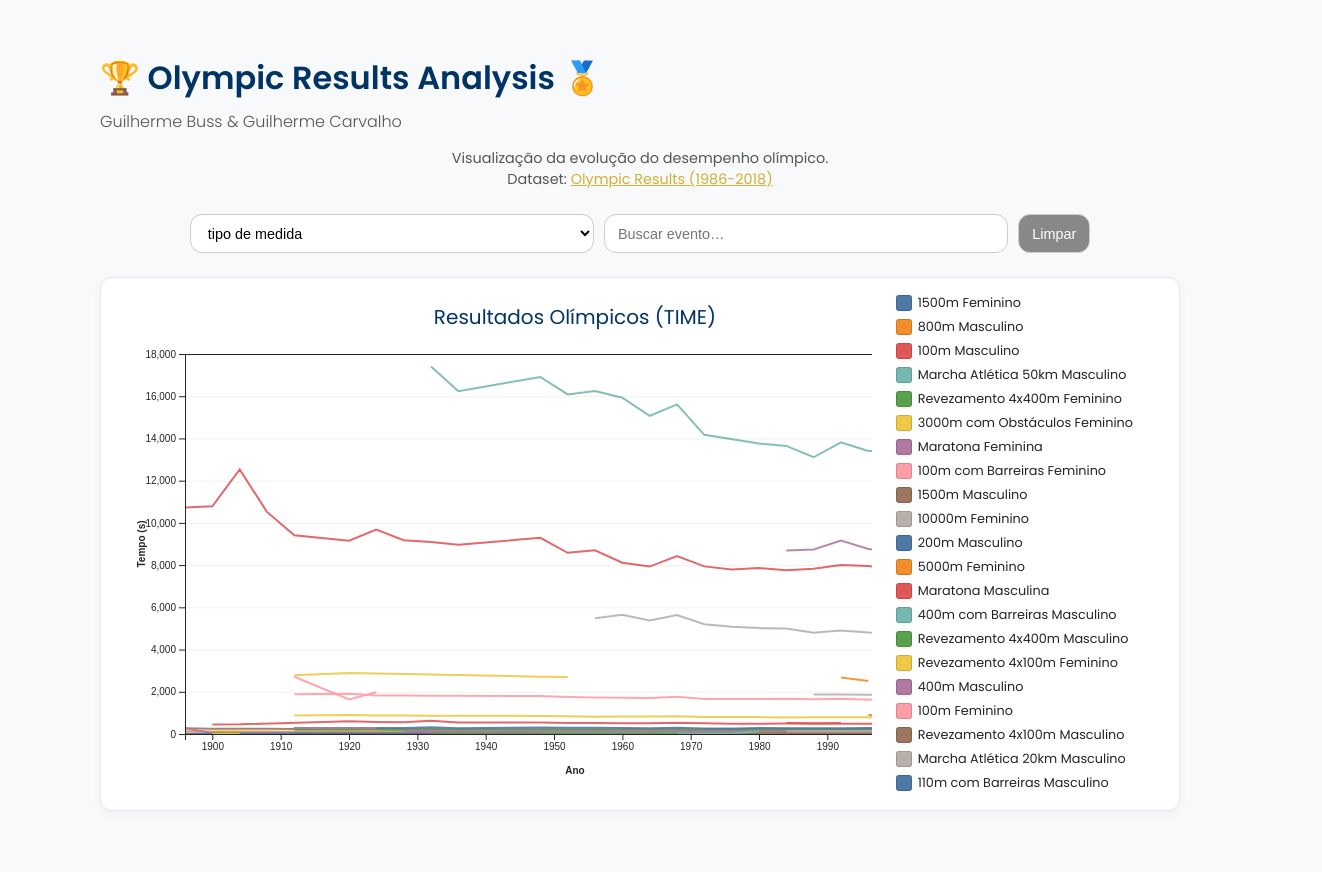
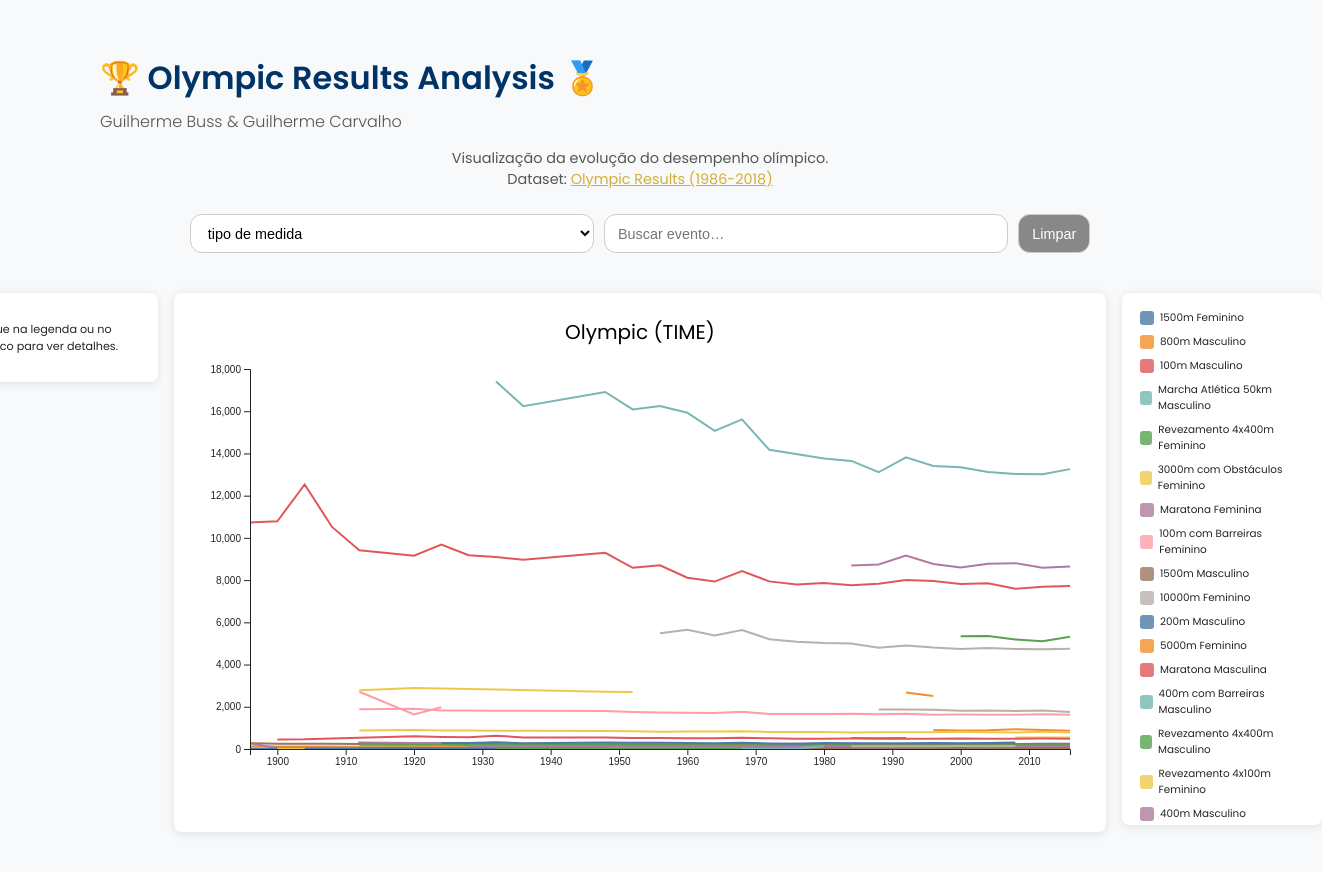
Before and after one commit to FGV-VIS-2025/tarefa-4-analise_de_resultados-olimpiadas, a SvelteKit app: page / in a window 1280 px wide. Shown: the top 872 px of the page, 1322 px wide, since content can reach past the window. Built offline with nearby package versions, Linux system fonts and the light colour scheme.

Commit message:
adicionei coisas no grafico

```diff
--- a/src/components/Graph.svelte
+++ b/src/components/Graph.svelte
@@ -2,290 +2,226 @@
 import { onMount } from 'svelte';
 import * as d3 from 'd3';
 
-	/* props */
 export let csvUrl;
-	export let measure = '';
-	export let filter  = '';
+export let measure;
+export let filter = '';
 export let valueTypes = [];
 
-	/* layout */
-	const margin      = { top: 60, right: 20, bottom: 60, left: 60 };
-	const chartWidth  = 900;
-	const chartHeight = 500;
+const m = { t: 60, r: 20, b: 60, l: 60 };
+const W = 900, H = 500;
 
-	/* data */
-	let svgRef;
-	let rawData        = [];
-	let filteredData   = [];
-	let eventGroups    = [];
-	let legendItems    = [];
+let svgEl, rawData = [], filteredData = [], groups = [], legendGroups = [];
+let x, y, col;
+let activeSport = null;
+let ttVisible = false;
+let tt = { x:0, y:0, sport:'', athlete:'', value:0, year:0 };
 
-	/* scales */
-	let xScale, yScale, colorScale;
-
-	/* state */
-	let tooltipVisible = false;
-	let tooltipData    = { x: 0, y: 0, sport: '', athlete: '', value: 0, year: 0 };
-	let activeEvent    = null;
-	let hoveredEvent   = null;
+// variáveis de info-card
+let introYear, recordAthlete, recordValue, recordYear;
 
 onMount(async () => {
     rawData = await d3.csv(csvUrl);
     valueTypes = [...new Set(rawData.map(d => d.value_type))].filter(Boolean);
-		if (!measure && valueTypes.length) measure = valueTypes[0];
-		updateFilteredData();
+    if (valueTypes.length && !measure) measure = valueTypes[0];
+    applyFilters();
 });
 
-	$: { rawData; measure; filter; rawData.length && updateFilteredData(); }
+$: if (rawData.length || measure || filter) applyFilters();
 
-	function updateFilteredData() {
-		filteredData = rawData
-			.filter(d =>
+function applyFilters() {
+    filteredData = rawData.filter(d =>
     d.medal_type === 'GOLD' &&
     !isNaN(+d.value_unit) &&
-				(!measure || d.value_type === measure)
+    (measure ? d.value_type === measure : true)
     );
+    if (filter.trim()) {
+    const term = filter.trim().toLowerCase();
+    filteredData = filteredData.filter(d =>
+        d.event_title.toLowerCase().includes(term)
+    );
+    }
+    groups       = Array.from(d3.group(filteredData, d => d.event_title));
+    legendGroups = groups.map(([ev]) => ev);
 
-		if (filter.trim()) {
-			const q = filter.trim().toLowerCase();
-			filteredData = filteredData.filter(d => d.event_title.toLowerCase().includes(q));
-		}
+    // escala de cor fixa pra todos
+    col = d3.scaleOrdinal()
+    .domain(legendGroups)
+    .range(d3.schemeTableau10);
 
-		eventGroups = Array.from(d3.group(filteredData, d => d.event_title));
-		legendItems = eventGroups.map(([ev]) => ev);
     draw();
 }
 
+function selectSport(evName) {
+    activeSport = activeSport === evName ? null : evName;
+    ttVisible   = false;
+    calcSportInfo();
+    draw();
+}
+
+// calcula introYear e record do esporte ativo
+function calcSportInfo() {
+    if (!activeSport) return;
+    const data = rawData.filter(d =>
+    d.event_title === activeSport &&
+    d.medal_type === 'GOLD' &&
+    !isNaN(+d.value_unit)
+    );
+    introYear = d3.min(data, d => +d.ano);
+    const rec = data.reduce((a,b) => +b.value_unit > +a.value_unit ? b : a);
+    recordAthlete = rec.athlete_full_name;
+    recordValue   = rec.value_unit;
+    recordYear    = rec.ano;
+}
+
 function draw() {
-		if (!svgRef) return;
-
-		const svg = d3.select(svgRef);
+    if (!svgEl) return;
+    const svg = d3.select(svgEl);
     svg.selectAll('*').remove();
 
-		if (!eventGroups.length) {
+    const displayGroups = activeSport
+    ? groups.filter(([ev]) => ev === activeSport)
+    : groups;
+
+    if (!displayGroups.length) {
     svg.append('text')
-				.attr('x', chartWidth / 2)
-				.attr('y', chartHeight / 2)
-				.attr('text-anchor', 'middle')
+        .attr('x', W/2).attr('y', H/2)
+        .attr('text-anchor','middle')
         .text('Sem dados');
     return;
     }
 
-		const years  = eventGroups.flatMap(([, v]) => v.map(d => +d.ano));
-		const values = eventGroups.flatMap(([, v]) => v.map(d => +d.value_unit));
+    const years = displayGroups.flatMap(([, v]) => v.map(d => +d.ano));
+    const vals  = displayGroups.flatMap(([, v]) => v.map(d => +d.value_unit));
 
-		xScale = d3.scaleLinear()
-			.domain(d3.extent(years))
-			.range([margin.left, chartWidth - margin.right]);
-
-		yScale = d3.scaleLinear()
-			.domain([0, Math.max(...values)]).nice()
-			.range([chartHeight - margin.bottom, margin.top]);
-
-		colorScale = d3.scaleOrdinal()
-			.domain(eventGroups.map(([ev]) => ev))
-			.range(d3.schemeTableau10);
+    x = d3.scaleLinear()
+    .domain(d3.extent(years)).range([m.l, W-m.r]);
+    y = d3.scaleLinear()
+    .domain([0, d3.max(vals)]).nice().range([H-m.b, m.t]);
 
     const line = d3.line()
-			.x(d => xScale(d.year))
-			.y(d => yScale(d.val));
+    .x(d => x(d.year))
+    .y(d => y(d.val));
 
-		/* title */
+    // título
     svg.append('text')
-			.attr('x', chartWidth / 2)
-			.attr('y', 30)
-			.attr('text-anchor', 'middle')
-			.attr('font-size', '20px')
-			.attr('fill', 'var(--primary)')
-			.text(`Resultados Olímpicos (${measure})`);
+    .attr('x', W/2).attr('y', 30)
+    .attr('text-anchor','middle')
+    .attr('font-size','20px')
+    .text(`Olympic (${measure})`);
 
-		/* series */
-		eventGroups.forEach(([ev, rows]) => {
-			const series   = rows.map(r => ({ year: +r.ano, val: +r.value_unit, raw: r }));
-			const maxValue = Math.max(...series.map(d => d.val));
-			const maxPoint = series.find(d => d.val === maxValue);
+    displayGroups.forEach(([ev, rows]) => {
+    const serie = rows.map(r => ({
+        year: +r.ano, val: +r.value_unit, raw: r, event: ev
+    })).sort((a,b)=>a.year-b.year);
 
+    const maxPoint = serie.reduce((a,b)=> b.val>a.val?b:a);
+
+    // linha
     svg.append('path')
-				.datum(series)
-				.attr('fill', 'none')
-				.attr('stroke', colorScale(ev))
-				.attr('stroke-width', 2)
-				.attr('opacity', activeEvent ? (ev === activeEvent ? 1 : 0.2) : 0.9)
-				.attr('d', line)
-				.style('cursor', 'pointer')
-				.on('mouseenter', () => { hoveredEvent = ev; draw(); })
-				.on('mouseleave', () => { hoveredEvent = null; draw(); })
-				.on('click', e => {
-					e.stopPropagation();
-					activeEvent = ev === activeEvent ? null : ev;
-					tooltipVisible = false;
-					draw();
+        .datum(serie)
+        .attr('fill','none')
+        .attr('stroke',col(ev))
+        .attr('stroke-width',2)
+        .style('cursor','pointer')
+        .on('click', evt => { evt.stopPropagation(); selectSport(ev) })
+        .attr('d', line);
+
+    // pontos
+    if (activeSport===ev) {
+        svg.selectAll(null)
+        .data(serie)
+        .enter().append('circle')
+        .attr('cx', d=>x(d.year))
+        .attr('cy', d=>y(d.val))
+        .attr('r', d=> d===maxPoint?6:3)
+        .attr('fill', d=> d===maxPoint?'white':col(ev))
+        .attr('stroke', d=> d===maxPoint?col(ev):null)
+        .attr('stroke-width', d=> d===maxPoint?2:0)
+        .style('cursor','pointer')
+        .on('click', (event, d) => {
+        event.stopPropagation();
+        showTooltip(event, d);
         });
-
-			if (ev === hoveredEvent || ev === activeEvent) {
-				/* points */
-				svg.selectAll(null)
-					.data(series.filter(d => d !== maxPoint))
-					.enter()
-					.append('circle')
-					.attr('cx', d => xScale(d.year))
-					.attr('cy', d => yScale(d.val))
-					.attr('r', 3)
-					.attr('fill', colorScale(ev))
-					.style('cursor', 'pointer')
-					.on('mouseenter', function () { d3.select(this).attr('r', 5); })
-					.on('mouseleave', function () { d3.select(this).attr('r', 3); })
-					.on('click', (e, d) => { e.stopPropagation(); showTooltip(e, d, ev); });
-
-				/* record */
-				svg.append('circle')
-					.attr('cx', xScale(maxPoint.year))
-					.attr('cy', yScale(maxPoint.val))
-					.attr('r', 6)
-					.attr('fill', '#fff')
-					.attr('stroke', colorScale(ev))
-					.attr('stroke-width', 2)
-					.style('cursor', 'pointer')
-					.on('click', e => { e.stopPropagation(); showTooltip(e, maxPoint, ev); })
-					.append('title')
-					.text(`Recorde: ${maxPoint.val} (${maxPoint.year})`);
     }
     });
 
-		/* grid */
+    // eixos
     svg.append('g')
-			.attr('transform', `translate(${margin.left},0)`)
-			.call(
-				d3.axisLeft(yScale)
-					.tickSize(-(chartWidth - margin.left - margin.right))
-					.tickFormat('')
-			)
-			.selectAll('line')
-			.attr('stroke', 'var(--grid)');
-
-		/* axes */
+    .attr('transform',`translate(0,${H-m.b})`)
+    .call(d3.axisBottom(x).ticks(10).tickFormat(d3.format('d')));
     svg.append('g')
-			.attr('transform', `translate(0,${chartHeight - margin.bottom})`)
-			.call(d3.axisBottom(xScale).ticks(10).tickFormat(d3.format('d')))
-			.call(g => g.append('text')
-				.attr('x', chartWidth / 2)
-				.attr('y', 40)
-				.attr('fill', 'var(--text)')
-				.attr('text-anchor', 'middle')
-				.attr('font-weight', 'bold')
-				.text('Ano'));
-
-		svg.append('g')
-			.attr('transform', `translate(${margin.left},0)`)
-			.call(d3.axisLeft(yScale))
-			.call(g => g.append('text')
-				.attr('transform', 'rotate(-90)')
-				.attr('y', -40)
-				.attr('x', -chartHeight / 2)
-				.attr('fill', 'var(--text)')
-				.attr('text-anchor', 'middle')
-				.attr('font-weight', 'bold')
-				.text(
-					measure === 'TIME'      ? 'Tempo (s)'     :
-					measure === 'DISTANCE'  ? 'Distância (m)' :
-					measure === 'WEIGHT'    ? 'Peso (kg)'     :
-					'Valor'
-				));
+    .attr('transform',`translate(${m.l},0)`)
+    .call(d3.axisLeft(y));
 }
 
-	function showTooltip(event, d, ev) {
-		tooltipData = {
+function showTooltip(event, d) {
+  tt = {
     x: event.clientX,
     y: event.clientY,
-			sport: ev,
+    sport: d.event,
     athlete: d.raw.athlete_full_name,
     value: d.val,
     year: d.year
   };
-		tooltipVisible = true;
+  ttVisible = true;
 }
 
-	function resetSelection() {
-		activeEvent = null;
-		tooltipVisible = false;
+function handleClickOutside() {
+    activeSport = null;
+    ttVisible   = false;
     draw();
 }
+
+function getNoDataMessage(){ return ''; }
 </script>
 
-<div class="graph-wrapper" on:click={resetSelection}>
-	<svg bind:this={svgRef} width={chartWidth} height={chartHeight}></svg>
-
-	{#if legendItems.length && colorScale}
-		<aside class="legend">
-			{#each legendItems as ev}
-				<div	class="legend-item"
-						on:click|stopPropagation={() => activeEvent = ev}>
-					<span	class="swatch"
-							style="background-color:{colorScale(ev)}"></span>{ev}
-				</div>
-			{/each}
-		</aside>
-	{/if}
-
-	{#if tooltipVisible}
-		<aside	class="tooltip"
-				style:left={`${tooltipData.x + 15}px`}
-				style:top={`${tooltipData.y + 15}px`}>
-			<b>{tooltipData.sport}</b><br>
-			Ano: {tooltipData.year}<br>
-			Atleta: {tooltipData.athlete}<br>
-			Resultado: {tooltipData.value}
-			{measure === 'TIME' ? ' s' : measure === 'DISTANCE' ? ' m' : measure === 'WEIGHT' ? ' kg' : ''}
-		</aside>
-	{/if}
-</div>
-
 <style>
-.graph-wrapper {
-	display: flex;
-	gap: 1.5rem;
+  .dashboard {
+    display: grid;
+    grid-template-columns: 200px 1fr 200px;
+    gap: 1rem;
+    align-items: start;
     justify-content: center;
-	background: var(--card);
-	padding: 1rem 1.5rem;
-	border-radius: var(--radius);
-	box-shadow: 0 4px 12px rgba(0, 0, 0, .04);
-	border: 1px solid #e5e7eb;
+    max-width: 1200px;
+    margin: 0 auto;
+    padding: 1rem;
   }
 
-svg {
-	font-family: Poppins, sans-serif;
+  .info-card,
+  .chart-container,
+  .legend {
+    background: #fff;
+    padding: 1rem;
+    border-radius: 8px;
+    box-shadow: 0 2px 10px rgba(0,0,0,.1);
   }
 
-svg text {
-	fill: var(--text);
-}
-
-svg .domain,
-svg .tick line {
-	stroke: var(--grid);
-}
-
-svg .tick text {
-	font-size: .75rem;
+  .info-card {
+    font-size: 0.7rem;
   }
 
   .legend {
     max-height: 500px;
     overflow-y: auto;
-	padding-right: 4px;
-	font-size: .8rem;
+    font-size: .85rem;
   }
 
   .legend-item {
     display: flex;
     align-items: center;
+    font-size: 0.65rem;
     margin-bottom: 6px;
+    padding: 1px 2px;
+    border-radius: 4px;
     cursor: pointer;
-	user-select: none;
+    transition: background-color .2s, transform .2s;
   }
-
   .legend-item:hover {
-	opacity: .7;
+    background-color: rgba(0,0,0,.05);
+  }
+  .legend-item.active {
+    background-color: rgba(212,175,55,0.2);
+    transform: scale(1.03);
   }
 
   .swatch {
@@ -293,19 +229,68 @@ svg .tick text {
     height: 14px;
     border-radius: 3px;
     margin-right: 6px;
-	border: 1px solid rgba(0, 0, 0, .15);
+    transition: transform .2s, opacity .2s;
+    opacity: 0.8;
+  }
+  .legend-item.active .swatch {
+    transform: scale(1.4);
+    opacity: 1;
   }
 
-.tooltip {
+  .tt {
   position: fixed;
-	background: var(--card);
-	border: 1px solid var(--accent);
-	border-radius: var(--radius);
-	padding: .75rem;
-	font-size: .8rem;
+  background: white;
+  border: 1px solid #ccc;
+  border-radius: 4px;
+  padding: 0.5rem;
+  font-size: 0.8rem;
+  box-shadow: 0 2px 6px rgba(0,0,0,0.15);
   pointer-events: none;
-	box-shadow: 0 6px 16px rgba(0, 0, 0, .15);
-	z-index: 100;
-	max-width: 220px;
+  z-index: 1000;
+  max-width: 150px;
 }
+
 </style>
+
+<div class="dashboard" on:click={handleClickOutside}>
+<!-- Info-card -->
+<aside class="info-card">
+    {#if activeSport}
+    <h2>{activeSport}</h2>
+    <p><b>Introduzido em:</b> {introYear}</p>
+    <p><b>Recorde:</b> {recordValue} ({measure.toLowerCase()})</p>
+    <p><b>Atleta:</b> {recordAthlete} em {recordYear}</p>
+    {:else}
+    <p>Clique na legenda ou no gráfico para ver detalhes.</p>
+    {/if}
+</aside>
+
+<!-- Gráfico -->
+<div class="chart-container">
+    <svg bind:this={svgEl} width={W} height={H}></svg>
+</div>
+
+<!-- Legenda -->
+{#if legendGroups.length}
+<aside class="legend">
+    {#each legendGroups as ev}
+    <div
+        class="legend-item"
+        class:active={activeSport === ev}
+        on:click|stopPropagation={() => selectSport(ev)}>
+        <span class="swatch" style="background:{col(ev)}"></span>
+        {ev}
+    </div>
+    {/each}
+</aside>
+{/if}
+
+{#if ttVisible}
+  <aside class="tt" style="left:{tt.x + 10}px; top:{tt.y + 10}px">
+    <b>{tt.sport}</b><br>
+    Ano: {tt.year}<br>
+    Atleta: {tt.athlete}<br>
+    Resultado: {tt.value}{measure==='TIME'?' s':measure==='DISTANCE'?' m':measure==='WEIGHT'?' kg':''}
+  </aside>
+{/if}
+</div>
```
Also changed, not shown: src/routes/+page.svelte (+14 -0 lines). Lines whose indentation alone changed are shown as unchanged.
